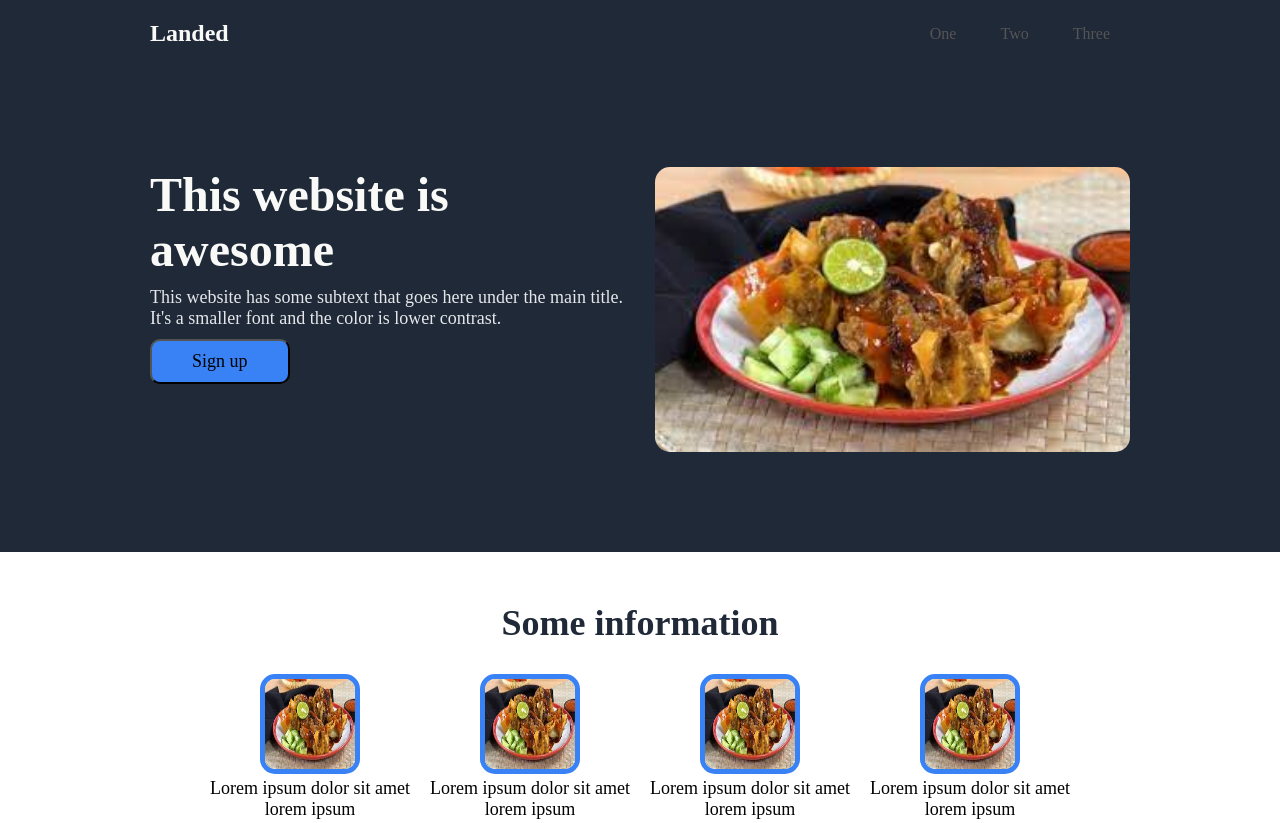
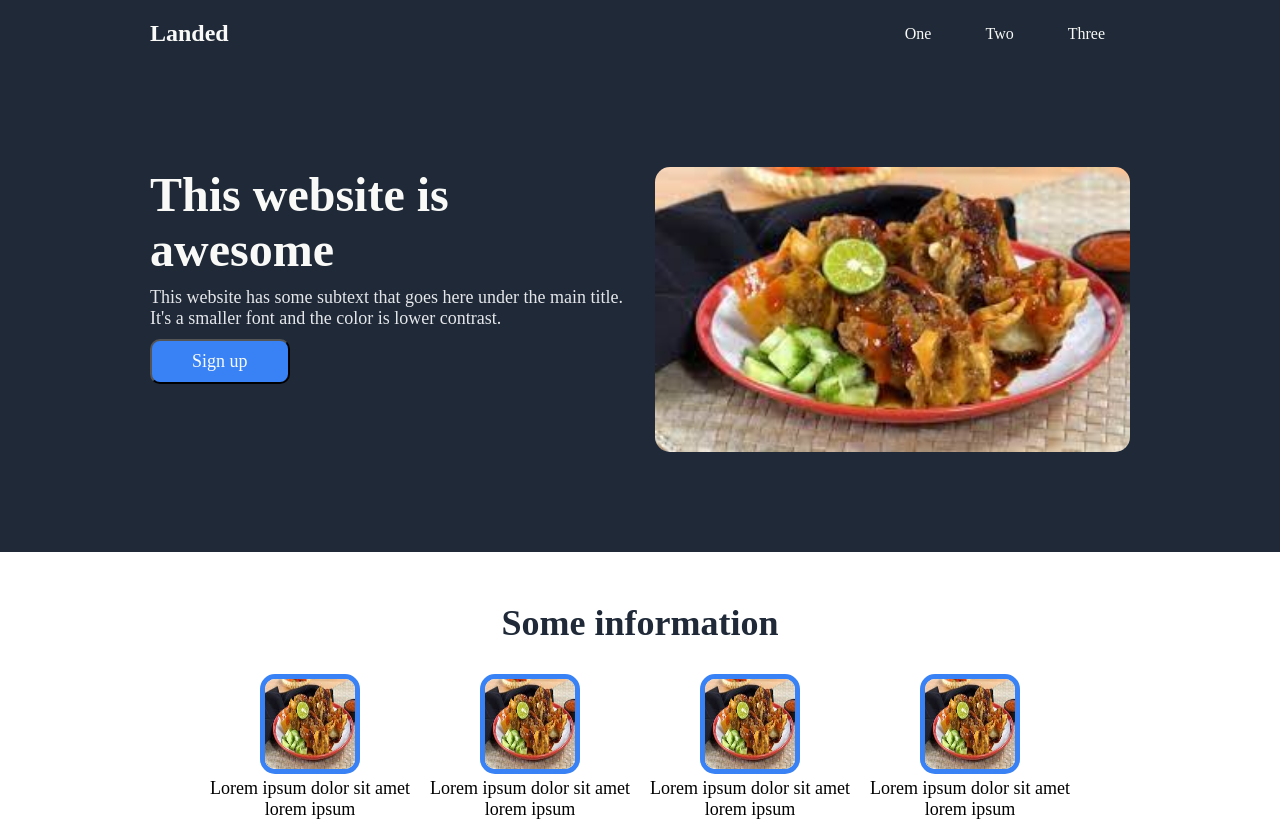
Before and after one commit to anherid/landing, a plain HTML site: page index.html in a window 1280 px wide. Shown: the top 823 px of the page. Drawn offline with Linux system fonts and the light colour scheme.

Commit message:
edit style color

```diff
--- a/style.css
+++ b/style.css
@@ -21,15 +21,19 @@
 header li {
   list-style: none;
   display: inline-block;
-  padding: 0 20px;
+  padding: 0 5px;
 }
 header a {
   text-decoration: none;
-  color: #555;
+  color: #f9faf8;
   transition: all 0.3s ease 0s;
+  padding: 10px 20px;
 }
 header a:hover {
+  padding: 10px 20px;
+  border-radius: 5px;
   color: #b2dfdb;
+  background-color: #3882f6;
 }
 
 .intro {
@@ -58,6 +62,7 @@
 button {
   font-size: 18px;
   background-color: #3882f6;
+  color: #f9faf8;
   padding: 10px 40px;
   border-radius: 10px;
 }
@@ -109,6 +114,7 @@
 }
 .call-wrap {
   border-radius: 10px;
+  color: #f9faf8;
   background-color: #3882f6;
   padding: 30px 50px;
   display: flex;
```
